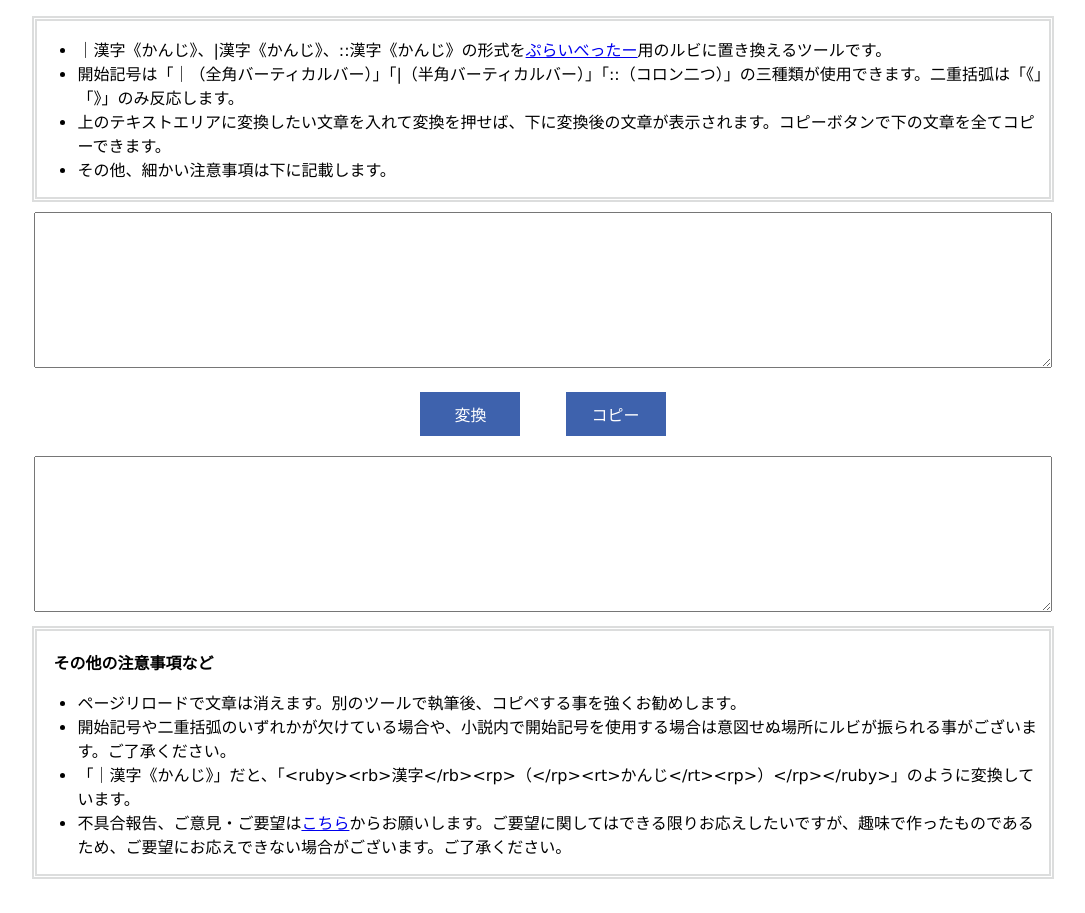
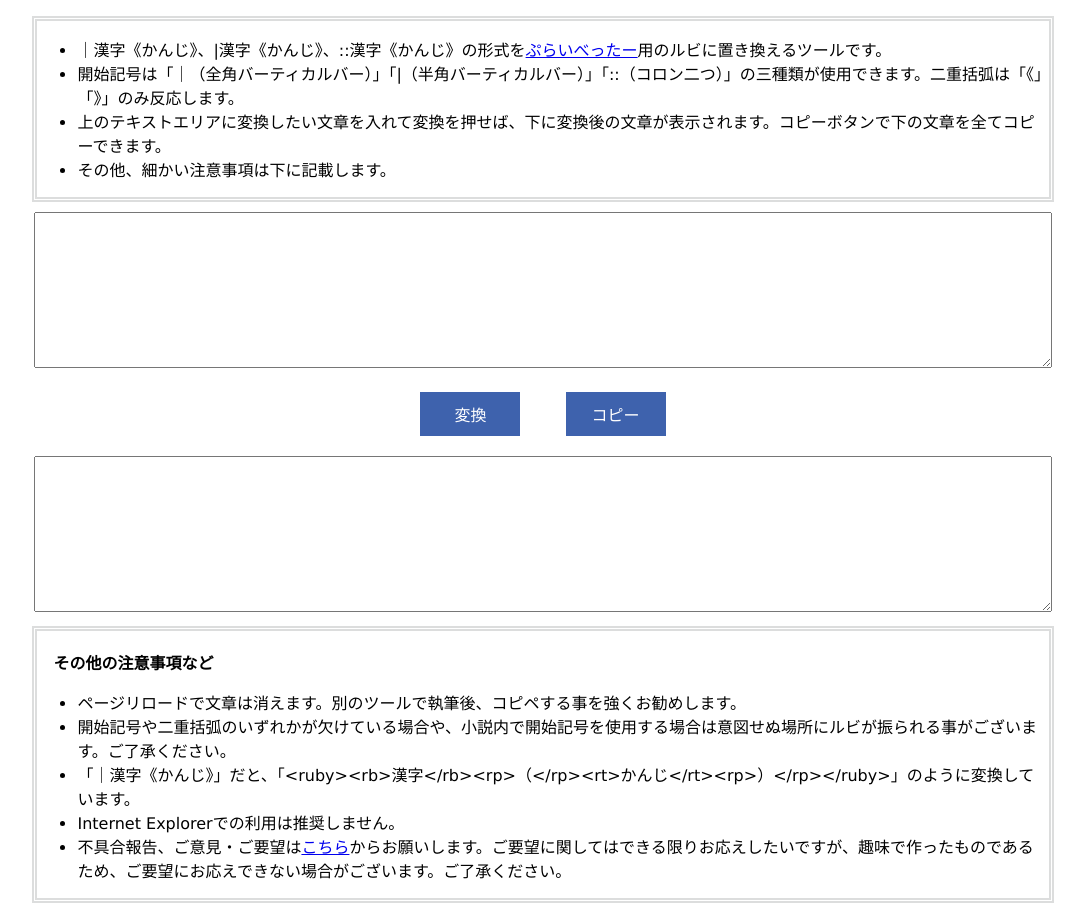
Before and after one commit to ikegumaNa/ruby, a plain HTML site: page index.html in a window 1280 px wide. Shown: the part 119-1032 px from the top of the page, without its empty margins (97-1182 px from the left). Before the commit the page ends 1008 px from the top, so only its background shows below. Drawn offline with Linux system fonts and the light colour scheme.

Commit message:
Update index.html

```diff
--- a/index.html
+++ b/index.html
@@ -35,6 +35,7 @@
                 <li>ページリロードで文章は消えます。別のツールで執筆後、コピペする事を強くお勧めします。</li>
                 <li>開始記号や二重括弧のいずれかが欠けている場合や、小説内で開始記号を使用する場合は意図せぬ場所にルビが振られる事がございます。ご了承ください。</li>
                 <li>「｜漢字《かんじ》」だと、「&lt;ruby&gt;&lt;rb&gt;漢字&lt;/rb&gt;&lt;rp&gt;（&lt;/rp&gt;&lt;rt&gt;かんじ&lt;/rt&gt;&lt;rp&gt;）&lt;/rp&gt;&lt;/ruby&gt;」のように変換しています。</li>
+                <li>Internet Explorerでの利用は推奨しません。</li>
                 <li>不具合報告、ご意見・ご要望は<a href="https://docs.google.com/forms/d/e/1FAIpQLSftCc7k1fCqyhmC3JnAo6BgqF21jvbBVxyZ9NsbNFVEF97gzg/viewform?usp=sf_link">こちら</a>からお願いします。ご要望に関してはできる限りお応えしたいですが、趣味で作ったものであるため、ご要望にお応えできない場合がございます。ご了承ください。</li>
             </ul>
         </div>
```
